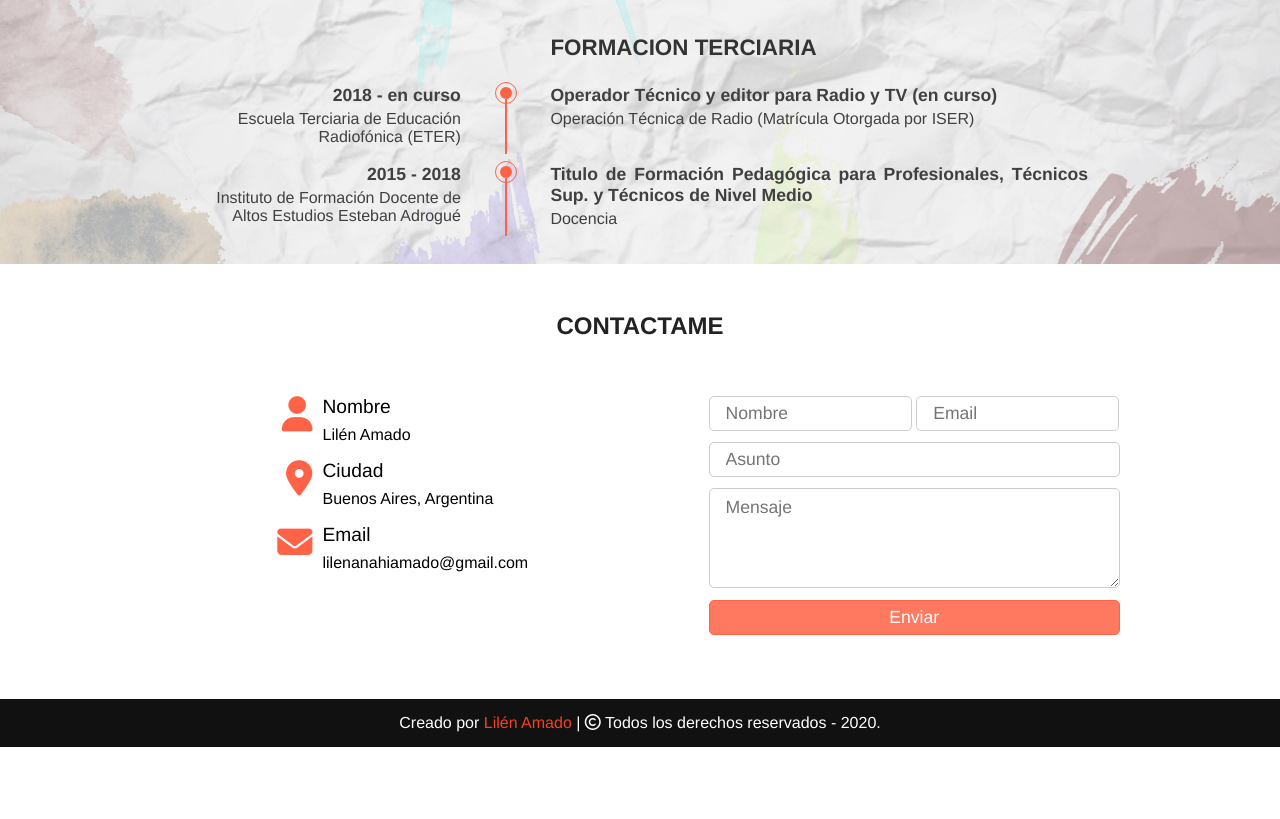
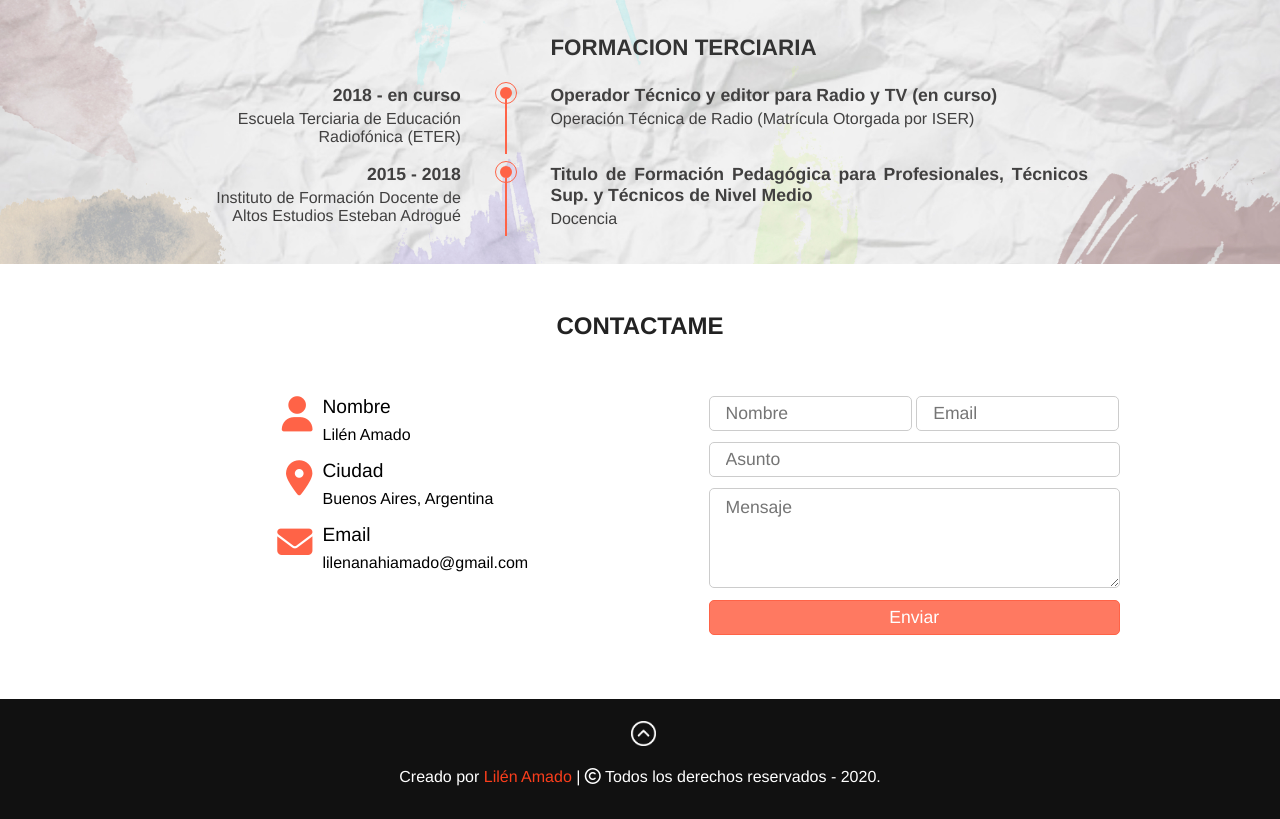
Before and after one commit to LilenAmado/Portfolio, a plain HTML site: page index.html in a window 1280 px wide. Shown: the part 1870-2689 px from the top of the page. Before the commit the page ends 2617 px from the top, so only its background shows below. Drawn offline with nearby package versions, Linux system fonts and the light colour scheme.

Commit message:
Update index.html

```diff
--- a/index.html
+++ b/index.html
@@ -355,7 +355,12 @@
 
     <!-- Footer -->
     <footer>
+        <a href="index.html #flecha">
+            <img src="img/flecha.png" alt="" class="flecha">
+        </a>
+        <br><br>
         <span>Creado por <a href="index.html">Lilén Amado</a> | <span class="far fa-copyright"></span> Todos los derechos reservados - 2020.</span>
+        <br><br>
     </footer>
 
     <!--JS-->
```
